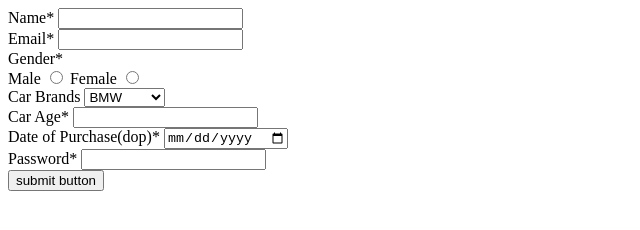
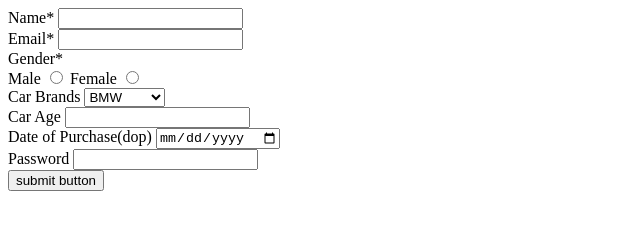
Before and after one commit to acciojob/car-insurance-form-KambagouniPrashanth, a website: page main.html in a window 1280 px wide. Shown: the full height of the page, 0-640 px from the left. Drawn offline with Linux system fonts and the light colour scheme.

Commit message:
created a submission

```diff
--- a/main.html
+++ b/main.html
@@ -20,9 +20,9 @@
 
 	<label for="gender">Gender*</label><br>
 	<label for="gender">Male</label>
-	<input type="radio" name="gender" id="gender-m" required>
+	<input type="radio" name="gender" id="male" required>
 	<label for="gender">Female</label>
-	<input type="radio" name="gender" id="gender-f" required><br>
+	<input type="radio" name="gender" id="female" required><br>
 
 
 	<label for="cars">Car Brands</label>
@@ -33,13 +33,13 @@
 		<option value="Mercedez">Mercedez</option>
 	</select><br>
 
-	<label for="carage">Car Age*</label>
+	<label for="carage">Car Age</label>
 	<input type="text" name="carage" id="carage" required><br>
 
-	<label for="dop">Date of Purchase(dop)*</label>
+	<label for="dop">Date of Purchase(dop)</label>
 	<input type="date" name="dop" id="dop" required><br>
 
-	<label for="password">Password*</label>
+	<label for="password">Password</label>
 	<input type="password" name="password" id="password" required><br>
 
 
```
